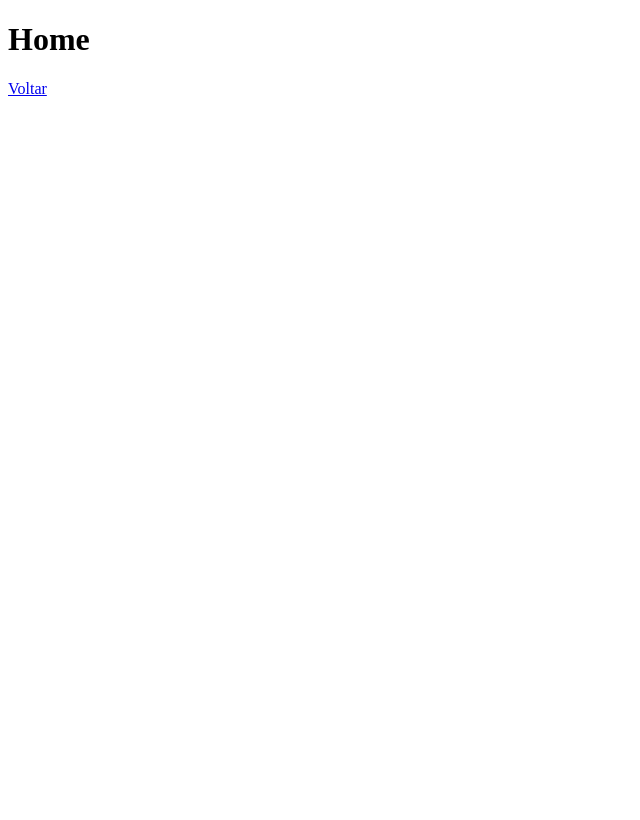
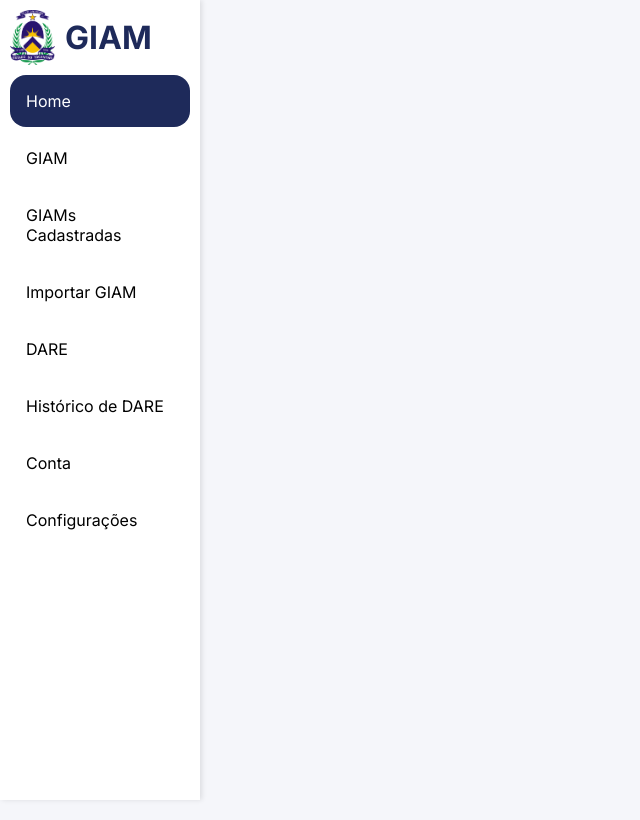
Before and after one commit to brn-mascarenhas/giam-html, a plain HTML site: page pages/home.html in a window 1280 px wide. Shown: the whole page, without its empty margins (0-640 px from the left). Drawn offline with Linux system fonts and the light colour scheme.

Commit message:
feat: Criação da a estrutura de paginas e da Sidebar.

```diff
--- /dev/null
+++ b/css/styles/home.css
@@ -0,0 +1,83 @@
+* {
+    margin: 5px;
+    box-sizing: border-box;
+    font-family: Inter;
+}
+
+@font-face {
+    font-family: Inter;
+    src: url('..css/fonts/Inter_18pt-Regular.ttf') format('ttf');
+    font-weigth: normal;
+    font-style: normal;
+}
+
+body {
+    background-color: #f5f6fa;
+    height: 100vh;
+}
+
+.logo-com-nome {
+    display: flex;
+    align-items: center;
+    justify-content:start;
+    padding: -5px 24px;
+}
+
+.img-logo {
+    width: 45px;
+}
+
+.logo-com-nome h2 {
+    position: relative;
+    font-size: 32px;
+    color: #1e2a5a;
+}
+
+.sidebar {
+    left: 0;
+    top: 0;
+    margin: 0;
+    padding: 0;
+    width: 200px;
+    background-color: #FFFFFF;
+    position: fixed;
+    height: 100%;
+    overflow: auto;
+    box-shadow: 2px 0 5px rgba(0, 0, 0, 0.1);
+}
+
+.sidebar a {
+    display: block;
+    color: black;
+    padding: 16px;
+    text-decoration: none;
+}
+
+.sidebar a.active {
+    border-radius: 16px;
+    background-color: #1e2a5a;
+    color: white;
+}
+
+.sidebar a:hover:not(.active) {
+    border-radius: 16px;
+    background-color: #555;
+    color: white;
+}
+
+@media screen and (max-width: 700px) {
+    .sidebar {
+      width: 100%;
+      height: auto;
+      position: relative;
+    }
+    .sidebar a {float: left;}
+    div.content {margin-left: 0;}
+  }
+
+  @media screen and (max-width: 400px) {
+    .sidebar a {
+      text-align: center;
+      float: none;
+    }
+  }
--- a/pages/home.html
+++ b/pages/home.html
@@ -1,17 +1,40 @@
 <!DOCTYPE html>
 <html lang="pt-br">
-<head>
-    <meta charset="UTF-8">
-    <meta http-equiv="X-UA-Compatible" content="IE=edge">
-    <meta name="viewport" content="width=device-width, initial-scale=1.0">
-    <title>Document</title>
-</head>
-<body>
-    <head></head>
-    <main>
-        <h1>Home</h1>
-        <a href="index.html">Voltar</a>
-    </main>
-    <footer></footer>
-</body>
+  <head>
+    <meta charset="UTF-8" />
+    <meta http-equiv="X-UA-Compatible" content="IE=edge" />
+    <meta name="viewport" content="width=device-width, initial-scale=1.0" />
+    <link rel="stylesheet" href="../css/styles/home.css" />
+    <link rel="preconnect" href="https://fonts.googleapis.com" />
+    <link rel="preconnect" href="https://fonts.gstatic.com" crossorigin />
+    <link
+      href="https://fonts.googleapis.com/css2?family=Inter:ital,opsz,wght@0,14..32,100..900;1,14..32,100..900&display=swap"
+      rel="stylesheet"
+    />
+    <title>HTLM DEV</title>
+  </head>
+  <body>
+        <div class="container">
+          <div class="sidebar">
+            <div class="logo-com-nome">
+              <img
+                class="img-logo"
+                src="/images/sefazlogo.png"
+                alt="Logo Sefaz TO"
+              />
+              <h2>GIAM</h2>
+            </div>
+            <div>
+              <a class="active" href="home.html">Home</a>
+              <a href="giam/pag1.html">GIAM</a>
+              <a href="giams-cadastradas.html">GIAMs Cadastradas</a>
+              <a href="importar-giam.html">Importar GIAM</a>
+              <a href="dare.html">DARE</a>
+              <a href="historico-de-dare.html">Histórico de DARE</a>
+              <a href="perfil.html">Conta</a>
+              <a href="config.html">Configurações</a>
+            </div>
+          </div>
+        </div>
+  </body>
 </html>
```
Also changed, not shown: pages/config.html (added, +11 -0 lines), pages/dare.html (added, +11 -0 lines), pages/giam/pag1.html (added, +15 -0 lines), pages/giams-cadastradas.html (added, +11 -0 lines), pages/historico-de-dare.html (added, +11 -0 lines), pages/importar-giam.html (added, +11 -0 lines), pages/index.html (+1 -1 lines), pages/perfil.html (added, +11 -0 lines), css/styles/index.css (line endings or trailing spaces).
